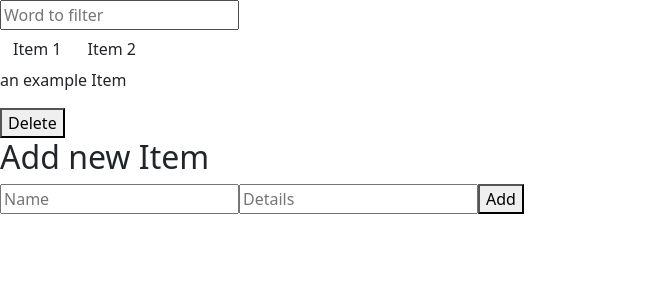
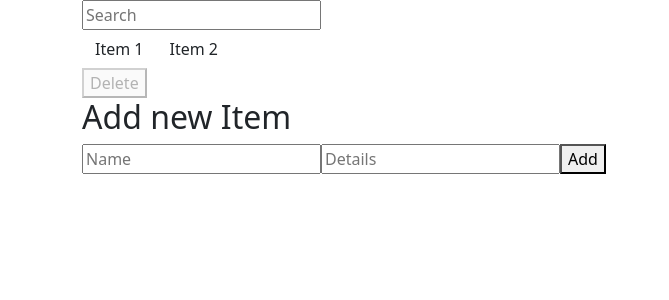
Before and after one commit to mickelson-classroom/list-detail-site-garv5014, a React (Create React App) app in the folder list-details/: page / in a window 1280 px wide. Shown: the top 300 px of the page, without its empty margins (0-669 px from the left). Built offline with nearby package versions, Linux system fonts and the light colour scheme.

Commit message:
got it into a better place

```diff
--- a/list-details/src/components/FilterList.tsx
+++ b/list-details/src/components/FilterList.tsx
@@ -17,7 +17,7 @@ export const FilterList: FC<{
       onChange={(e) => {
         setFilterString(e.target.value);
       }}
-      placeholder="Word to filter" // ... and update the state variable on any edits!
+      placeholder="Search" // ... and update the state variable on any edits!
     />
   );
 };
--- a/list-details/src/components/ListItemDetails.tsx
+++ b/list-details/src/components/ListItemDetails.tsx
@@ -2,17 +2,17 @@ import { FC } from "react";
 import IListItem from "../interfaces/IListItem";
 
 export const ListItemDetails: FC<{
-  targetItem: IListItem;
+  targetItem: IListItem | undefined;
   handleDelete: () => void;
 }> = ({ targetItem, handleDelete }) => {
   return (
     <>
-      <p>{targetItem.details}</p>
+      {targetItem?.details && <p>{targetItem?.details}</p>}
       <button
         onClick={() => {
           handleDelete();
         }}
-        disabled={targetItem.id === 0 ? true : false}
+        disabled={!targetItem?.id}
       >
         Delete
       </button>
--- a/list-details/src/components/MasterList.tsx
+++ b/list-details/src/components/MasterList.tsx
@@ -1,4 +1,4 @@
-import React, { useEffect, useState } from "react";
+import { useEffect, useState } from "react";
 import { ListItemDetails } from "./ListItemDetails";
 import { FilterList } from "./FilterList";
 import { ItemsList } from "./ItemsList";
@@ -13,7 +13,7 @@ export const MasterList = () => {
 
   const [items, setItems] = useState<IListItem[]>(i);
   const [filteredItems, setFilteredItems] = useState<IListItem[]>(i);
-  const [detailItem, setDetailItem] = useState<IListItem>(i[0]);
+  const [detailItem, setDetailItem] = useState<IListItem | undefined>(i[0]);
   const [filterStr, setFilterStr] = useState<string>("");
 
   const handleListClick = (item: IListItem) => {
@@ -22,20 +22,20 @@ export const MasterList = () => {
 
   const handleOnFilterChange = (targteStr: string) => {
     setFilterStr(targteStr);
-    setDetailItem(filteredItems[0]);
+    setDetailItem(undefined);
   };
 
   useEffect(() => {
     setFilteredItems(
       items.filter((item) => {
-          return item.details.toLowerCase().includes(filterStr.toLowerCase());
+        return item.name.toLowerCase().includes(filterStr.toLowerCase());
       })
     );
   }, [items, filterStr]);
 
   const handleDelete = () => {
     let newList = items.filter((item) => {
-      return item.id !== detailItem.id;
+      return item.id !== detailItem?.id;
     });
     setItems(newList);
     setDetailItem(newList[0]);
@@ -55,11 +55,19 @@ export const MasterList = () => {
   }
 
   return (
-    <>
+    <div className="container">
+      <div className="col">
         <FilterList handleOnChange={handleOnFilterChange} />
+      </div>
+      <div className="col">
         <ItemsList list={filteredItems} handleClick={handleListClick} />
+      </div>
+      <div className="col">
         <ListItemDetails targetItem={detailItem} handleDelete={handleDelete} />
+      </div>
+      <div className="col">
         <AddItem handleAdd={handleAdd} />
-    </>
+      </div>
+    </div>
   );
 };
```
Lines whose indentation alone changed are shown as unchanged.
